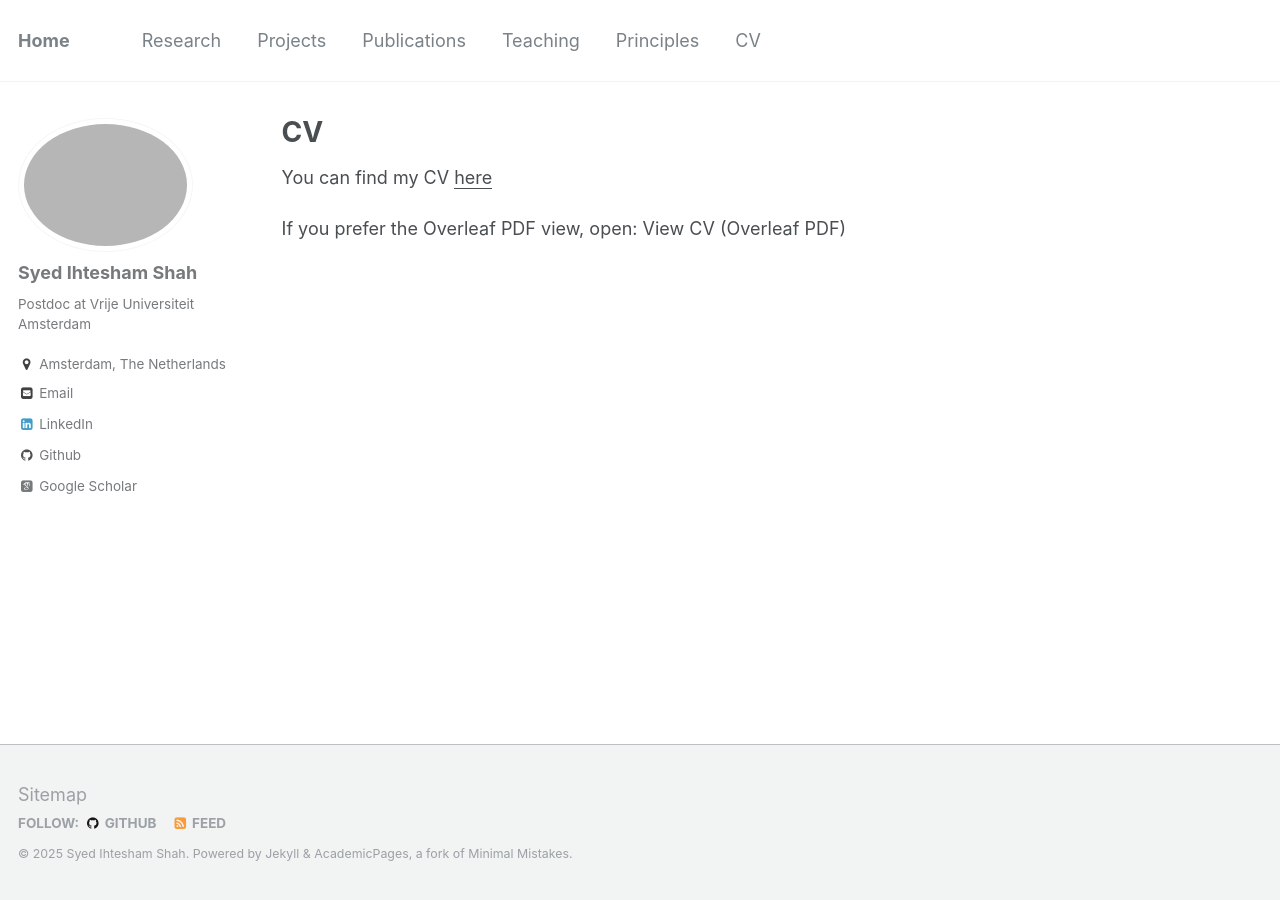
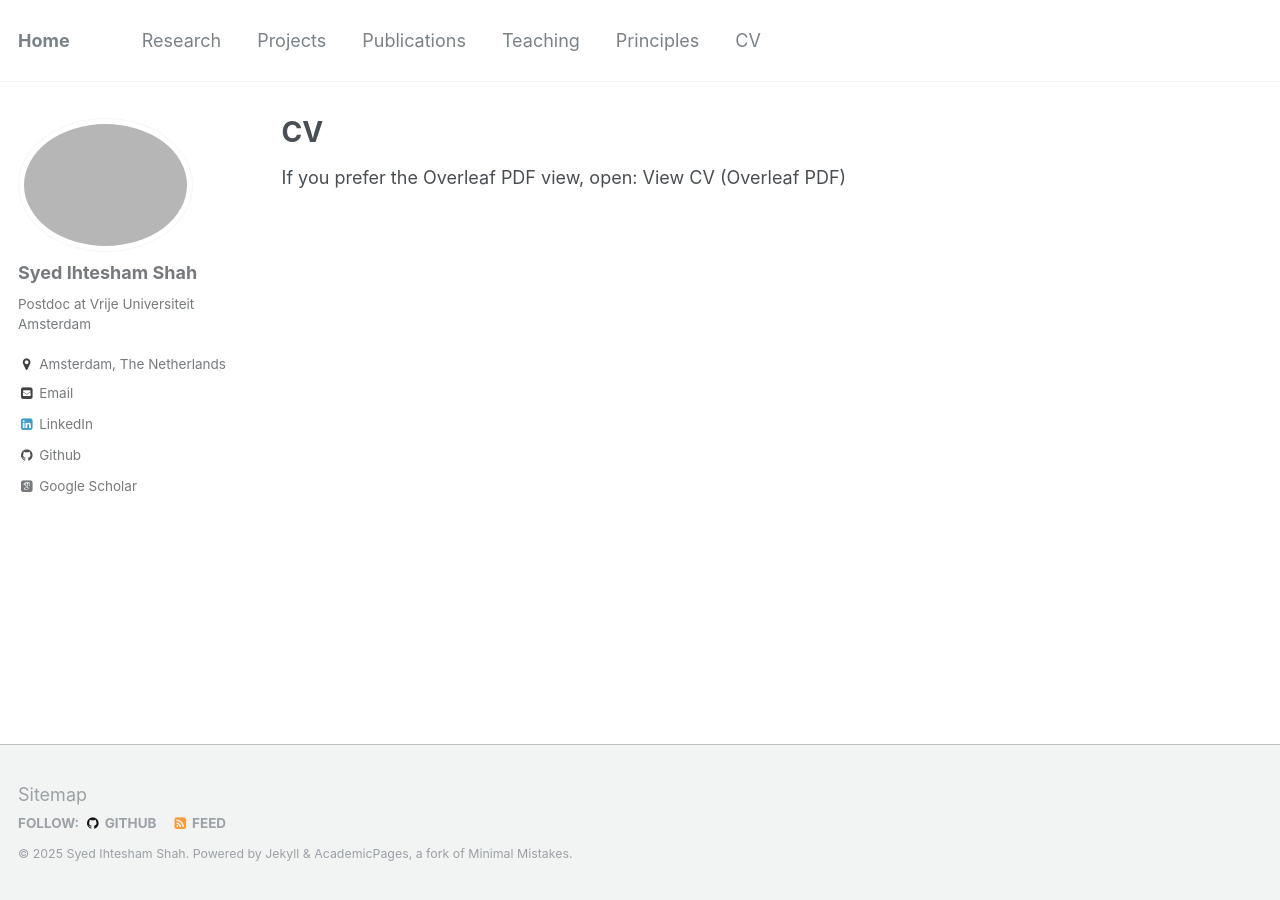
Before and after one commit to IhteshamShah/IhteshamShah.github.io, a Jekyll site: the page built from _pages/cv.md, in a window 1280 px wide. Built offline with Jekyll 4.4.1, drawn with Linux system fonts in a browser that asks for light colours; some web fonts are replaced.

Commit message:
changed details

```diff
--- a/_pages/cv.md
+++ b/_pages/cv.md
@@ -3,12 +3,12 @@ layout: archive
 title: "CV"
 permalink: /cv/
 author_profile: true
-redirect_from:
-  - /resume
+#redirect_from:
+#  - /resume
 ---
 
 {% include base_path %}
 
-You can find my CV <u><a href="/files/CV.pdf">here</a></u>
+
 
 If you prefer the Overleaf PDF view, open: <a href="https://www.overleaf.com/read/nbxbpphqcnpy.pdf" target="_blank" rel="noopener">View CV (Overleaf PDF)</a>
```
